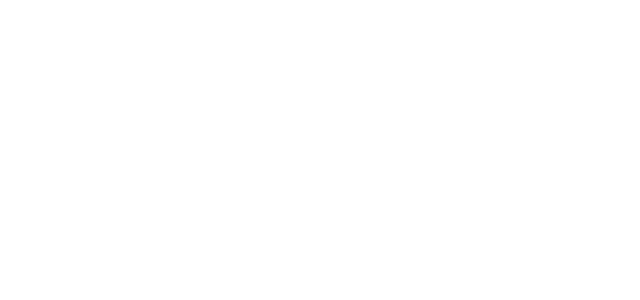
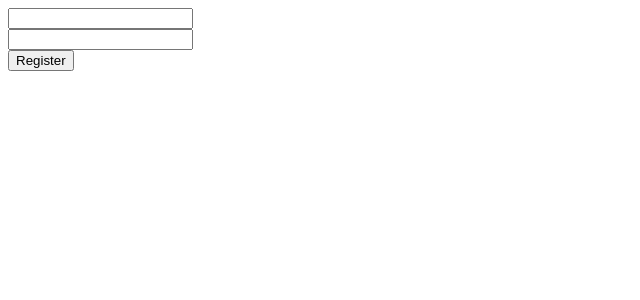
Before and after one commit to neuefische/muc-java-22-1-group2-gitreposavr, a React (Create React App) app in the folder frontend/: page /register in a window 1280 px wide. Before the commit this address had no page. Shown: the top 300 px of the page, without its empty margins (0-640 px from the left). Built offline with nearby package versions, Linux system fonts and the light colour scheme.

Commit message:
Created Register-Function

```diff
--- a/frontend/package.json
+++ b/frontend/package.json
@@ -10,6 +10,7 @@
     "@types/node": "^16.11.19",
     "@types/react": "^17.0.38",
     "@types/react-dom": "^17.0.11",
+    "axios": "^0.27.2",
     "react": "^17.0.2",
     "react-dom": "^17.0.2",
     "react-router-dom": "^6.3.0",
--- a/frontend/src/App.tsx
+++ b/frontend/src/App.tsx
@@ -2,6 +2,7 @@
 import MainPage from "./Components/MainPage";
 import RepoPage from "./Components/RepoPage";
 import LoginPage from "./Components/LoginPage";
+import RegisterPage from "./Components/RegisterPage";
 
 export default function App(){
     return(
@@ -10,6 +11,7 @@
                 <Route path="/" element={<LoginPage />} />
                 <Route path="/main" element={<MainPage/>} />
                 <Route path="/repos/:username" element={<RepoPage />} />
+                <Route path="/register" element={<RegisterPage />} />
             </Routes>
         </BrowserRouter>
     )
--- a/frontend/src/Components/RegisterPage.tsx
+++ b/frontend/src/Components/RegisterPage.tsx
@@ -1,13 +1,18 @@
-import {useState} from "react";
-import {Link} from "react-router-dom";
+import {FormEvent, useState} from "react";
+import {useNavigate} from "react-router-dom";
+import {registerUser} from "../Services/apiServices";
 
 
 export default function RegisterPage() {
 
     const [username, setUsername] = useState("")
     const [password, setPassword] = useState("")
+    const nav = useNavigate()
 
-    function register() {}
+    function register(e:FormEvent) {
+        e.preventDefault()
+        registerUser(username, password).then(() => nav("/")).catch()
+    }
 
 
     return (
--- /dev/null
+++ b/frontend/src/Services/apiServices.ts
@@ -0,0 +1,6 @@
+import axios from "axios";
+
+
+export function registerUser (username: string, password: string) {
+ return axios.post("/api/user", {username: username, password: password});
+}
```
Also changed, not shown: 1 other file (tests, documents, lock files or other folders).
